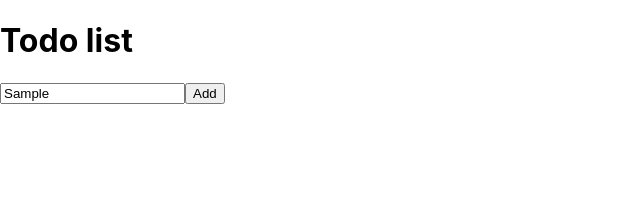
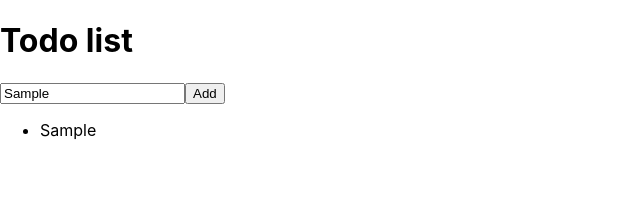
Before and after one commit to Suguru1114/To-do-list, a React (Create React App) app: page / in a window 1280 px wide. Both pictures are taken after typing "Sample" into the empty fields and a click on the button "Add". Shown: the top 210 px of the page, without its empty margins (0-640 px from the left). Built offline with nearby package versions, Linux system fonts and the light colour scheme.

Commit message:
add map function to render list of to-do

```diff
--- a/src/App.js
+++ b/src/App.js
@@ -11,6 +11,8 @@ function App() {
     setInput(event.target.value)  //i wanna add text
   }
 
+
+
   function addTask(){
     setList([...list, input]);
     //need to think id the new item was blank or empty
@@ -20,8 +22,15 @@ return (  //return has to be out side of function
   <div>
     <h1>Todo list</h1>
     <input type = "text" value ={input} onChange={handleInputChange}/>
+
     <button onClick={addTask}>Add</button>
+    {/* to render array of list, use "map function" */}
+    <ul>
 
+      {list.map(function(task, index) {
+      return <li key={index}>{task}</li>;
+    })}
+    </ul>
   </div>
 )
 
```
